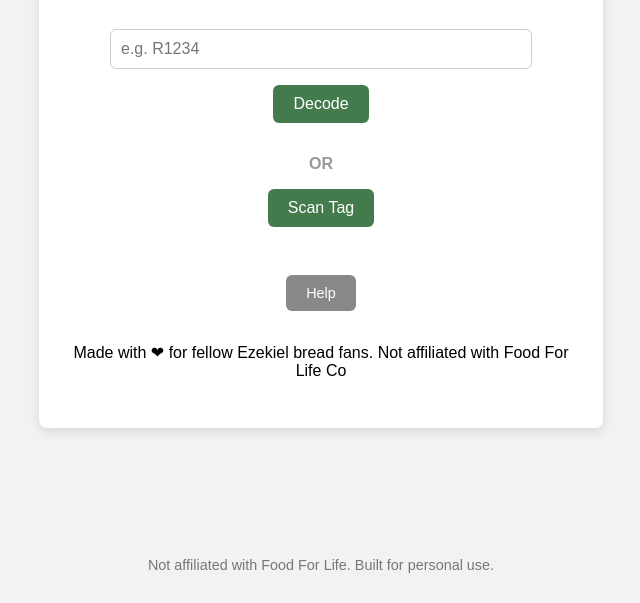
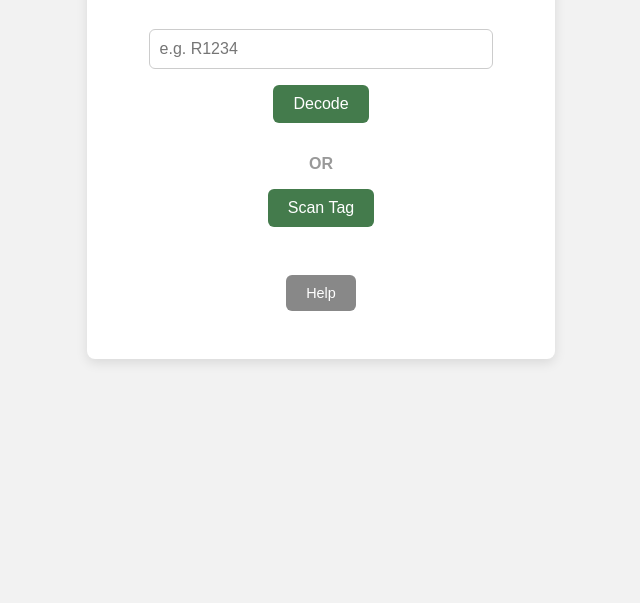
Before and after one commit to arassp/EziDate, a plain HTML site: page index.html in a window 1280 px wide. Shown: the part 197-800 px from the top of the page, without its empty margins (319-959 px from the left). Drawn offline with Linux system fonts and the light colour scheme.

Commit message:
Update index.html

```diff
--- a/index.html
+++ b/index.html
@@ -26,12 +26,7 @@
     <button class="help" onclick="alert('📌 Take a clear well-lit photo of the lot number. It looks like R1234CA and is usually printed or stamped on the tag.')">
       Help
     </button>
-    <p>Made with ❤ for fellow Ezekiel bread fans. Not affiliated with Food For Life Co</p>
   </div>
-
-  <footer>
-    <p>Not affiliated with Food For Life. Built for personal use.</p>
-  </footer>
 
   <script src="https://cdn.jsdelivr.net/npm/tesseract.js@4/dist/tesseract.min.js"></script>
   <script src="decoder.js"></script>
```
